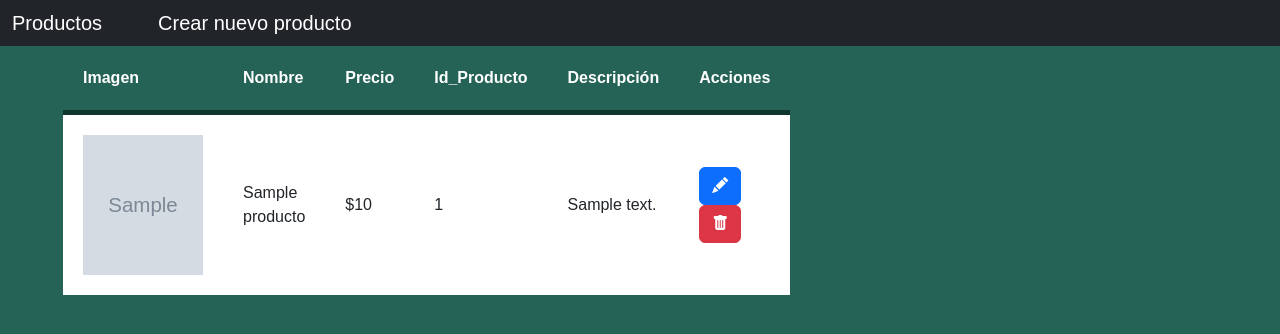
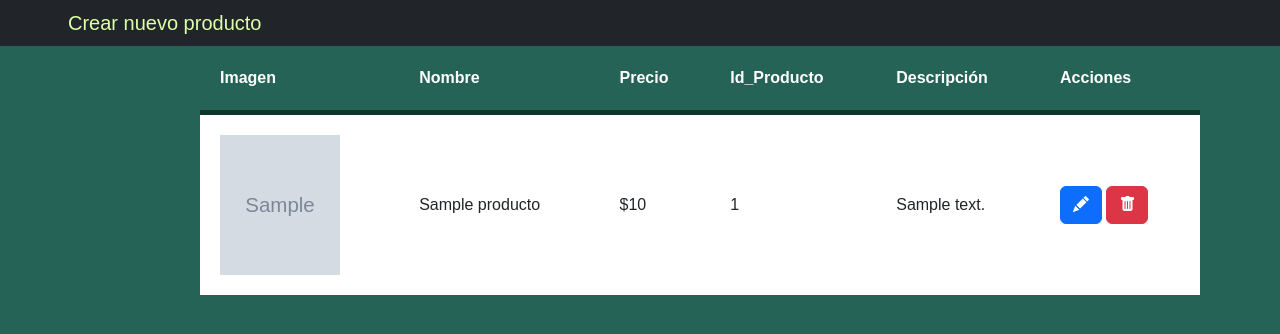
Before and after one commit to aledezma25/productosWeb, a PHP site: page /productos.php in a window 1280 px wide. Shown: the top 334 px of the page. Run offline with PHP 8.4, Linux system fonts and the light colour scheme; tables that the repository leaves empty or names only in its code hold one stand-in row (values such as "Sample post"); grey boxes marked "Sample" are stand-in pictures; some libraries are stand-ins or nearby versions.

Commit message:
Pruebas finales

```diff
--- a/editar.php
+++ b/editar.php
@@ -38,7 +38,7 @@ if(isset($_POST['edit'])){
         $_SESSION['mensaje'] = "Edicion exitosa!";
         $_SESSION['tipo_mensaje'] = "success";
     }
-    header("Location: index.php");
+    header("Location: productos.php");
 }
 ?>
 
--- a/estilotabla.css
+++ b/estilotabla.css
@@ -6,7 +6,9 @@ body
 
 #main-container{
     margin: 0px auto;
-    width: 600px;
+    margin-left: 200px;
+    margin-right: 150px;
+    width: 1000px;
 }
 
 table{
@@ -33,3 +35,13 @@ tr:hover td{
     background-color: #36968145;
     color: rgb(0, 0, 0);
 }
+
+#agg{
+    color: rgb(221, 255, 169);
+
+}
+#agg:hover{
+    border-color: #03d7a2;
+    color: #000;
+    box-shadow: inset 10em 0 0 0 #07FFBF;
+}
--- a/guardar.php
+++ b/guardar.php
@@ -24,6 +24,7 @@ if(isset($_POST['save'])){
         $_SESSION['mensaje'] = "Producto Agregado";
         $_SESSION['tipo_mensaje'] = "success";
     }
-    header("Location: crearproductos.php");
+    header("Location: productos.php");
+    // header("Location: productos.php");
 }
 ?>
--- a/index.php
+++ b/index.php
@@ -18,7 +18,6 @@
             <a href="productos.php" class="navbar-brand">Productos</a>
         </div>
     </nav>
-
-<!-- <script src="validar.js"></script> -->
+    Se piensa implementar el formulario de registro.
 </body>
 </html>
--- a/productos.php
+++ b/productos.php
@@ -17,13 +17,31 @@
     <nav class="navbar navbar-dark bg-dark">
         <div class="hstack gap-3">
             <div class="container">
-                <a href="productos.php" class="navbar-brand">Productos</a>
+                <a class="navbar-brand"></a>
             </div>
+            <!-- <div class="container">
+                <a href=" " class="navbar-brand">Lista de productos</a>
+            </div> -->
+            <!-- <br><br><br> -->
             <div class="container">
                 <a href="crearproductos.php" class="navbar-brand" id="agg">Crear nuevo producto</a>
             </div>
         </div>
+        <!-- <nav class="navbar bg-dark">
+        <div class="container-fluid">
+        <form class="d-flex" role="search">
+        <input class="form-control me-2" type="search" placeholder="Buscar producto" aria-label="Search">
+        <button class="btn btn-outline-success" type="submit">Buscar</button>
+        </form>
+        </div>
+        </nav> -->
     </nav>
+            <?php if(isset($_SESSION['mensaje'])) {?>
+                <div class="alert alert-<?= $_SESSION['tipo_mensaje'];?> alert-dimissible fade show" role="alert">
+                    <?php echo $_SESSION['mensaje'];?>
+                    <button type="button" class="btn-close" data-bs-dismiss="alert" aria-label="Close"></button>
+                </div>
+            <?php session_unset();}?>
             <div class="col-md-8">
             <!-- class="table table-bordered" -->
             <table id="main-container">
@@ -63,6 +81,5 @@
             </div>
         </div>
     </div>
-<!-- <script src="validar.js"></script -->
 </body>
 </html>
```
Also changed, not shown: crearproductos.php (+1 -8 lines), img/jumbo.jpg (added), img/nucita.jpg (added).
